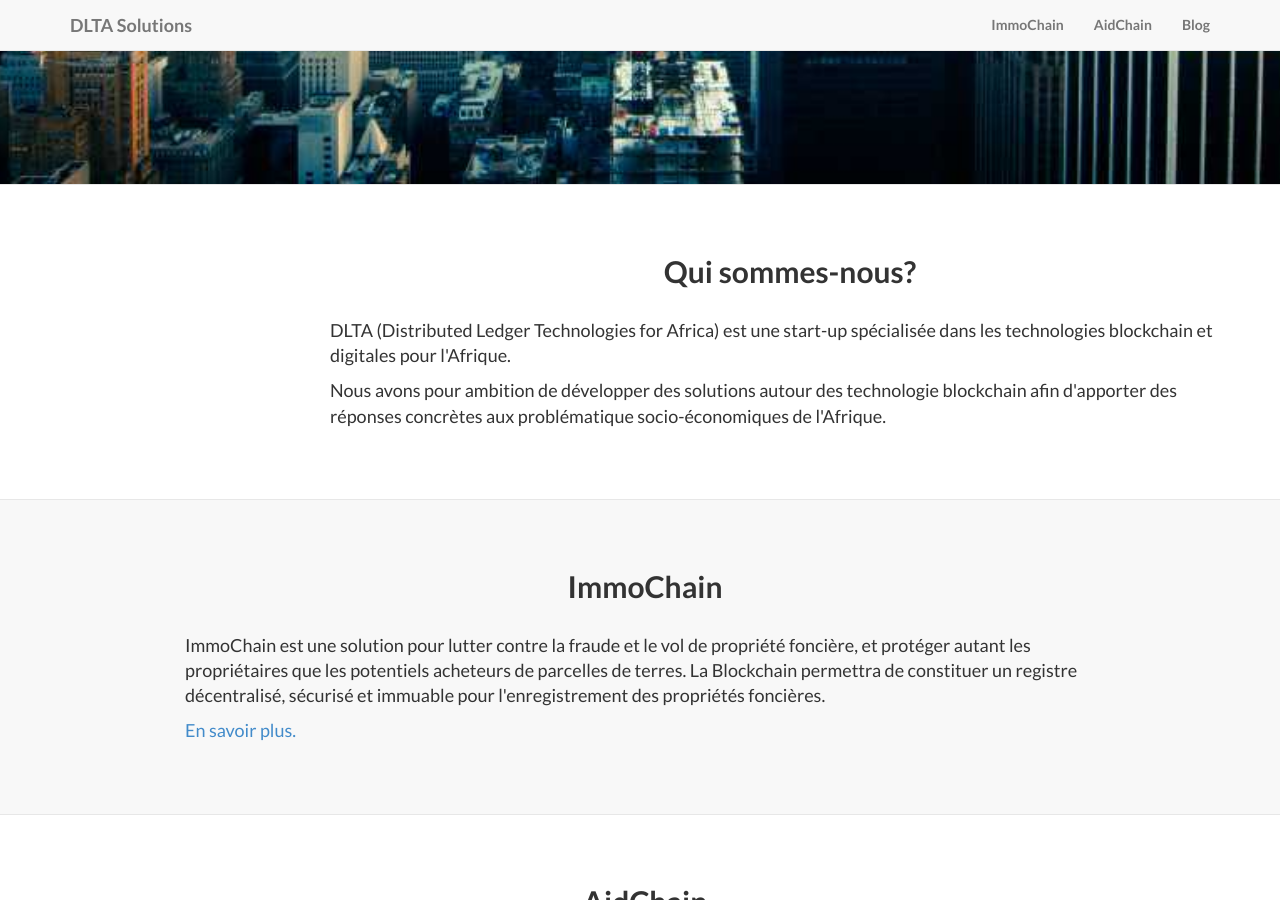
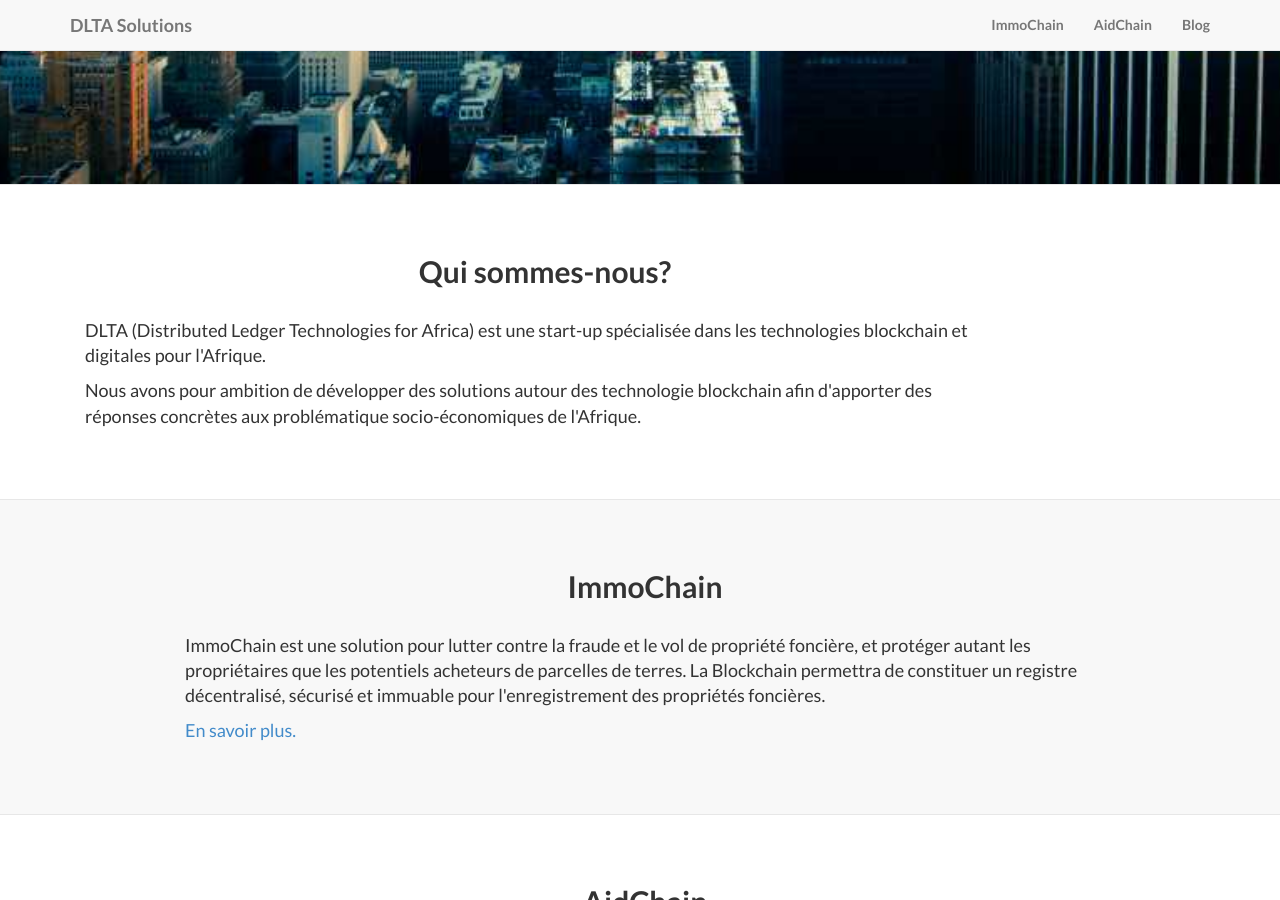
Before and after one commit to dltasolutions/dltasolutions.github.io, a Jekyll site: the page built from index.html, in a window 1280 px wide and 900 px high, scrolled down 526 px. Built offline with Jekyll 4.4.1, drawn with Linux system fonts in a browser that asks for light colours; the list of posts is cut into pages by our own code.

Commit message:
Update index.html

```diff
--- a/index.html
+++ b/index.html
@@ -10,7 +10,7 @@
 -->
 
 <!--SECTION 1 : QUI SOMMES-NOUS? -->
-<div class="content-section-b" style="padding: 50px 300px">
+<div class="content-section-b">
   <div class="container">
     <div class="col-lg-10 col-sm-6">
       <h2 class="section-heading">Qui sommes-nous?</h2>
```
